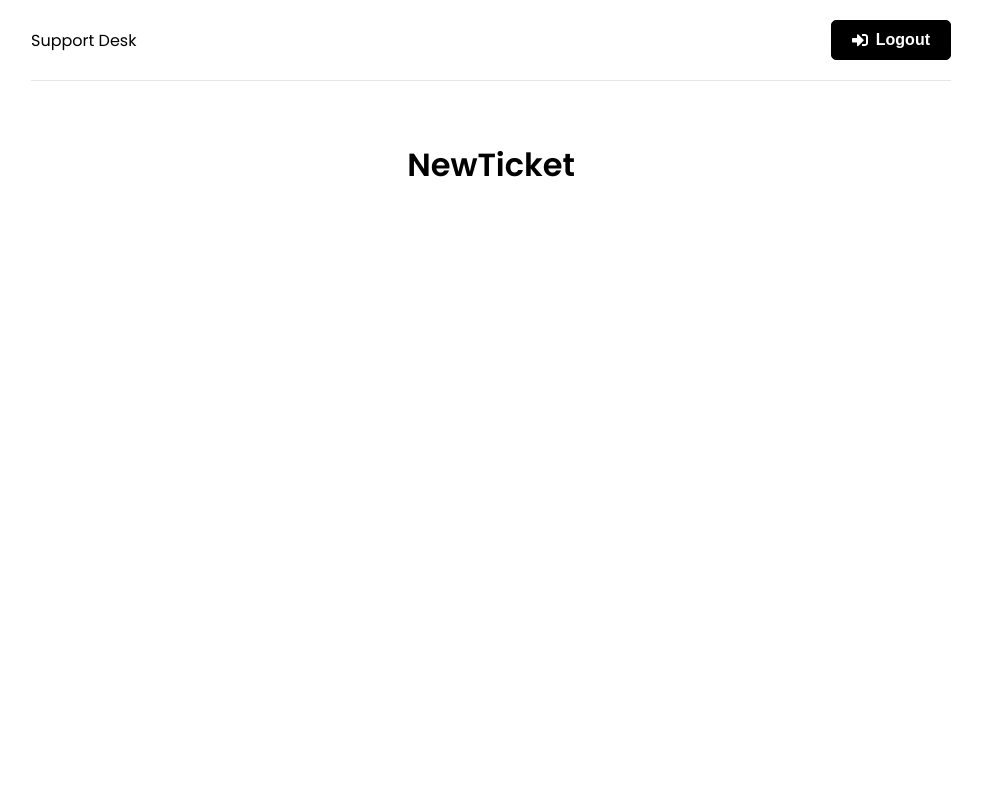
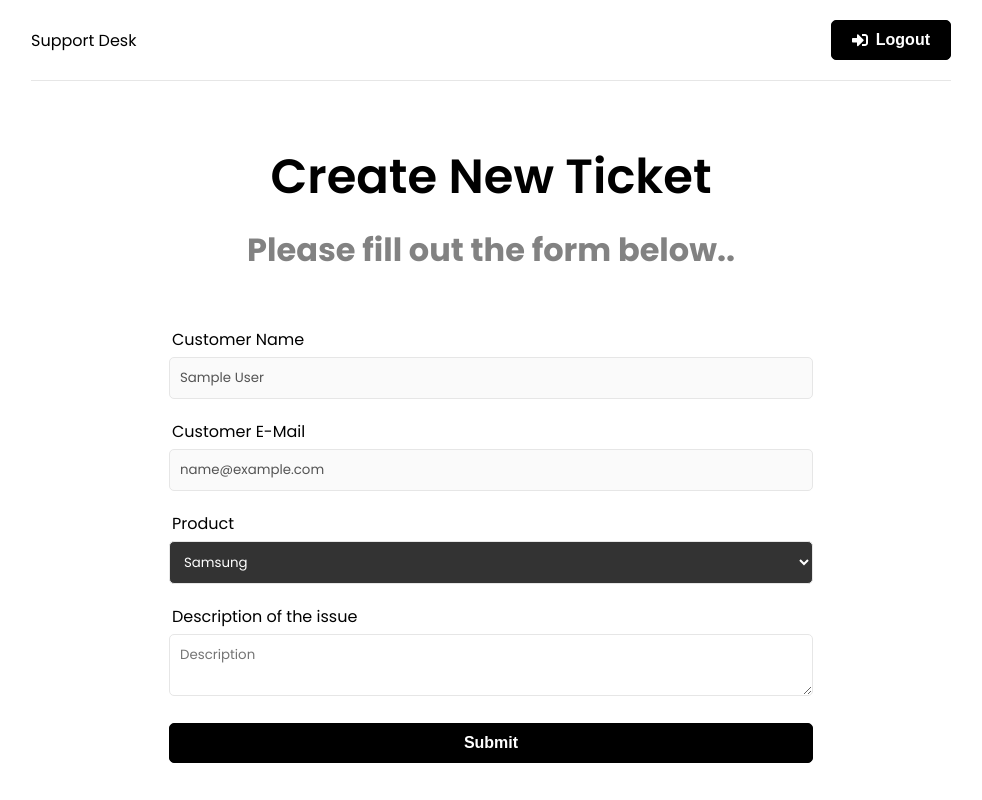
Before and after one commit to urielparavi/project-tickets, a React (Create React App) app in the folder frontend/: page /new-ticket in a window 1280 px wide. Shown: the whole page, without its empty margins (149-1131 px from the left). Built offline with nearby package versions, Linux system fonts and the light colour scheme; sample sign-in values are in the browser's storage.

Commit message:
139-new-ticket

```diff
--- a/frontend/src/index.css
+++ b/frontend/src/index.css
@@ -128,6 +128,11 @@
   border-radius: 5px;
   margin-bottom: 10px;
   font-family: inherit;
+}
+
+.form-group select {
+  background-color: #333;
+  color: #fff;
 }
 
 .form-group label {
--- a/frontend/src/pages/NewTicket.jsx
+++ b/frontend/src/pages/NewTicket.jsx
@@ -1,8 +1,67 @@
-import React from 'react'
+import React, { useState } from 'react'
+import { useSelector } from 'react-redux'
 
 function NewTicket() {
+  const { user } = useSelector((state) => state.auth);
+  const [name] = useState(user.name);
+  const [email] = useState(user.email);
+  const [product, setProduct] = useState('');
+  const [description, setDescription] = useState('');
+
+  const onSubmit = (e) => {
+    e.preventDefault();
+  };
+
   return (
-    <h1>NewTicket</h1>
+    <>
+      <section className="heading">
+        <h1>Create New Ticket</h1>
+        <p>Please fill out the form below..</p>
+      </section>
+
+      <section className="form">
+        <div className="form-group">
+          <label htmlFor="name">Customer Name</label>
+          <input type="text" className="form-control" value={name} disabled />
+        </div>
+        <div className="form-group">
+          <label htmlFor="email">Customer E-Mail</label>
+          <input type="text" className="form-control" value={email} disabled />
+        </div>
+
+        <form onSubmit={onSubmit}>
+          <div className="form-group">
+            <label htmlFor="product">Product</label>
+            <select
+              name="product"
+              id="product"
+              value={product}
+              onChange={(e) => setProduct(e.target.value)}>
+              <option value="Samsung">Samsung</option>
+              <option value="Mobile">Mobile</option>
+              <option value="Tablet">Tablet</option>
+              <option value="Computer">Computer</option>
+            </select>
+          </div>
+          <div className="form-group">
+            <label htmlFor="description">Description of the issue</label>
+            <textarea
+              name="description"
+              id="description"
+              className='form-control'
+              placeholder='Description'
+              value={description}
+              onChange={(e) => setDescription(e.target.value)}
+            ></textarea>
+          </div>
+          <div className="form-group">
+            <button className="btn btn-block">
+              Submit
+            </button>
+          </div>
+        </form>
+      </section>
+    </>
   )
 }
 
```
